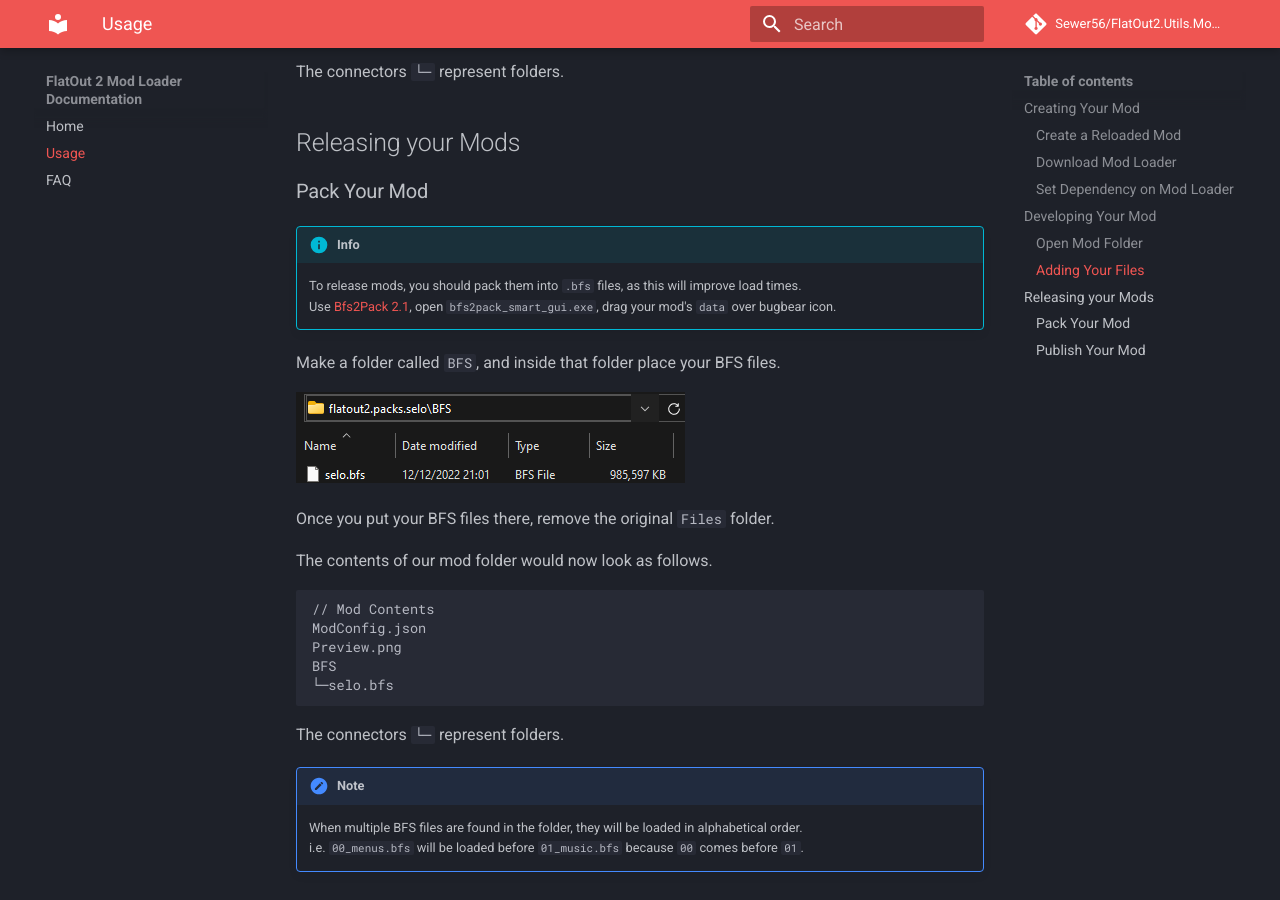
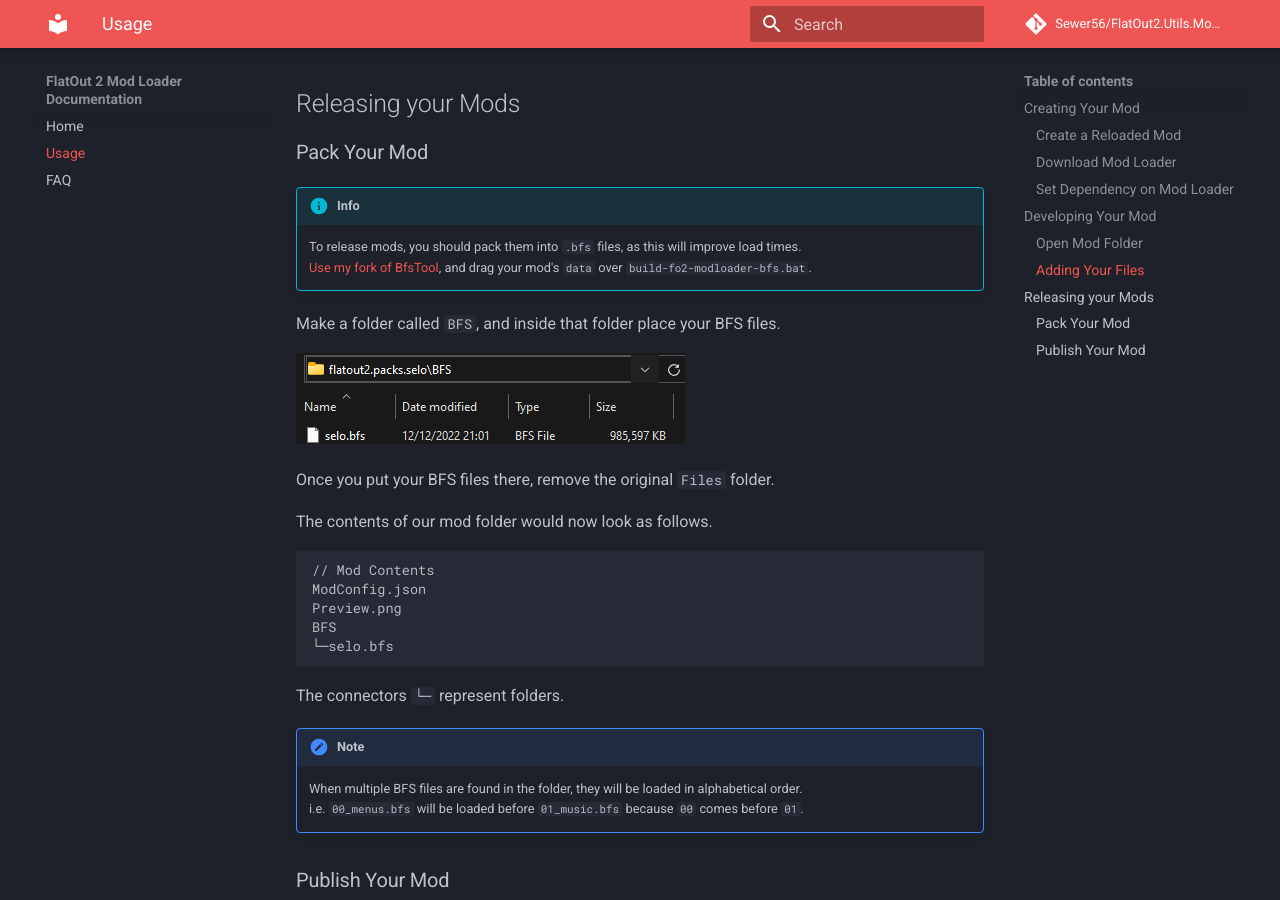
Before and after one commit to Sewer56/FlatOut2.Utils.ModLoader, an MkDocs documentation site: the page built from docs/usage.md, in a window 1280 px wide and 900 px high, scrolled down 3144 px. Built offline with MkDocs 1.6.1 and Material for MkDocs 9.7.7, drawn with Linux system fonts in a browser that asks for light colours; comment, search, counter and statistics services are not loaded; some of the changed text lies outside the part shown.

Commit message:
Updated: Usage Guide with new BFS tool & updated instructions

```diff
--- a/docs/usage.md
+++ b/docs/usage.md
@@ -73,7 +69,7 @@
 !!! info
 
     To release mods, you should pack them into `.bfs` files, as this will improve load times.
-    Use [Bfs2Pack 2.1](https://www.mediafire.com/file/88pz29ram2gjeyw/BFSpack_V2.1.zip/file), open `bfs2pack_smart_gui.exe`, drag your mod's `data` over bugbear icon.
+    [Use my fork of BfsTool](https://cdn.discordapp.com/attachments/846790579542163467/1055607108097278072/bfstool.zip), and drag your mod's `data` over `build-fo2-modloader-bfs.bat`.
 
 Make a folder called `BFS`, and inside that folder place your BFS files.
 
```
Also changed, not shown: other parts of docs/usage.md (+0 -4 lines), docs/images/DownloadMod.png.
